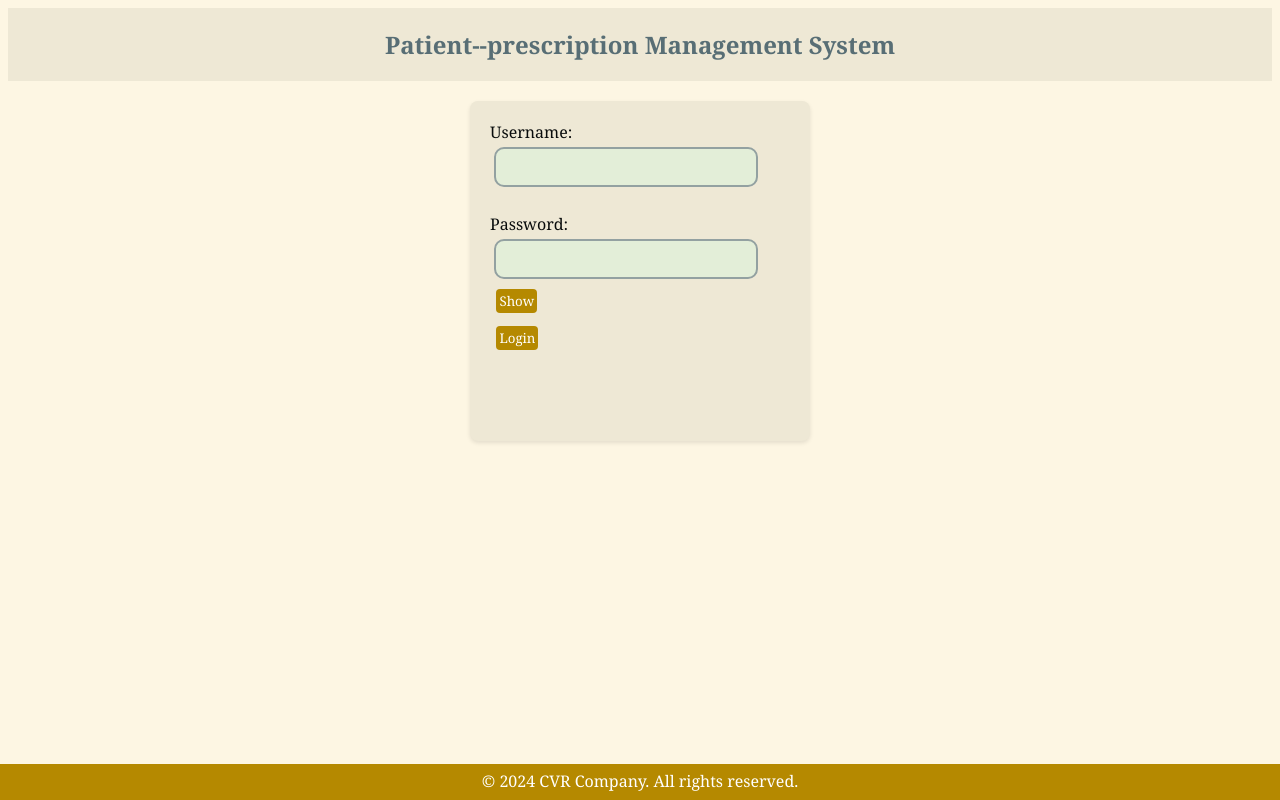
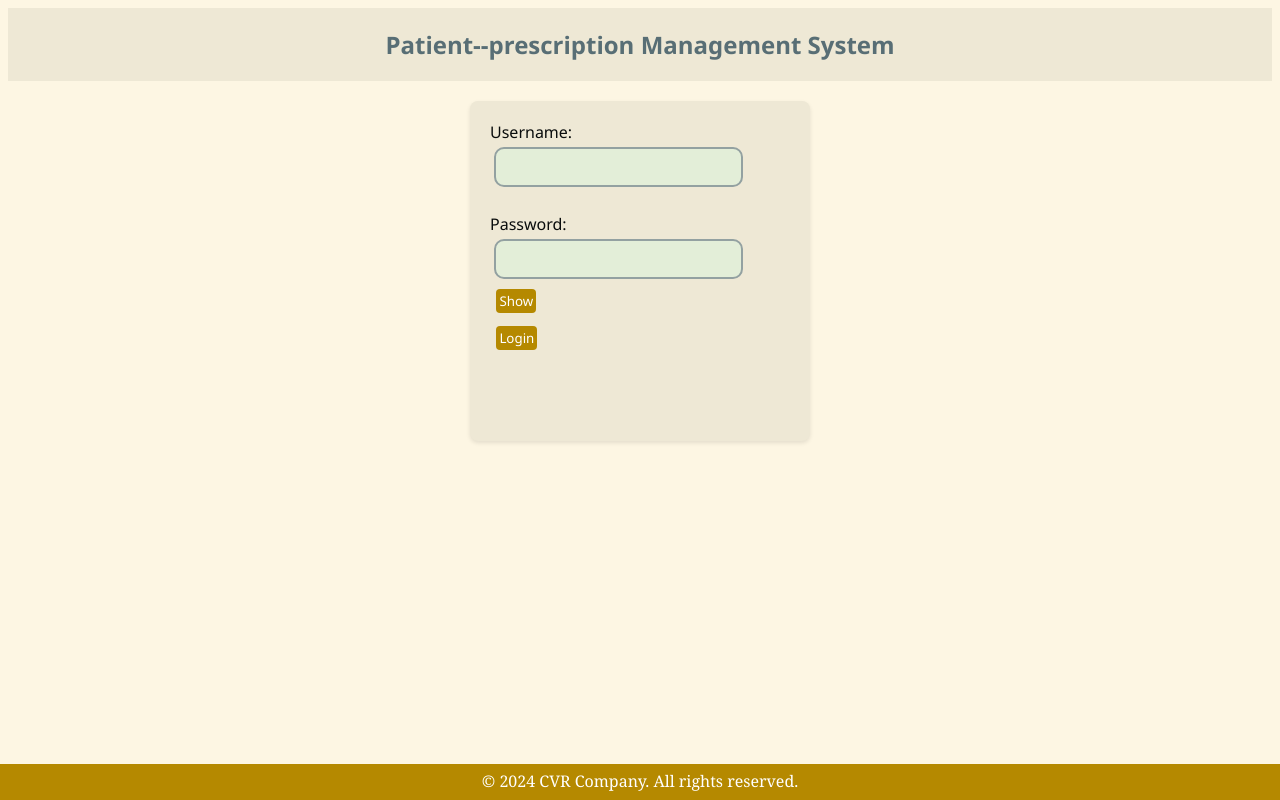
Before and after one commit to yashwanth535/patient-prescription, a plain HTML site: page index.html in a window 1280 px wide. Drawn offline with Linux system fonts and the light colour scheme.

Commit message:
corresponding to backend

```diff
--- a/style.css
+++ b/style.css
@@ -20,6 +20,7 @@ header {
   color: #586e75;
   font-size: 24px;
   font-weight: bold;
+  font-family: 'Segoe UI', Tahoma, Geneva, Verdana, sans-serif;
 }
 
 
@@ -89,7 +90,7 @@ main {
 /* Form styles */
 label, input, button {
 
-  font-family: 'Georgia', serif;
+  font-family:'Segoe UI', Tahoma, Geneva, Verdana, sans-serif;
 }
 
 label {
```
